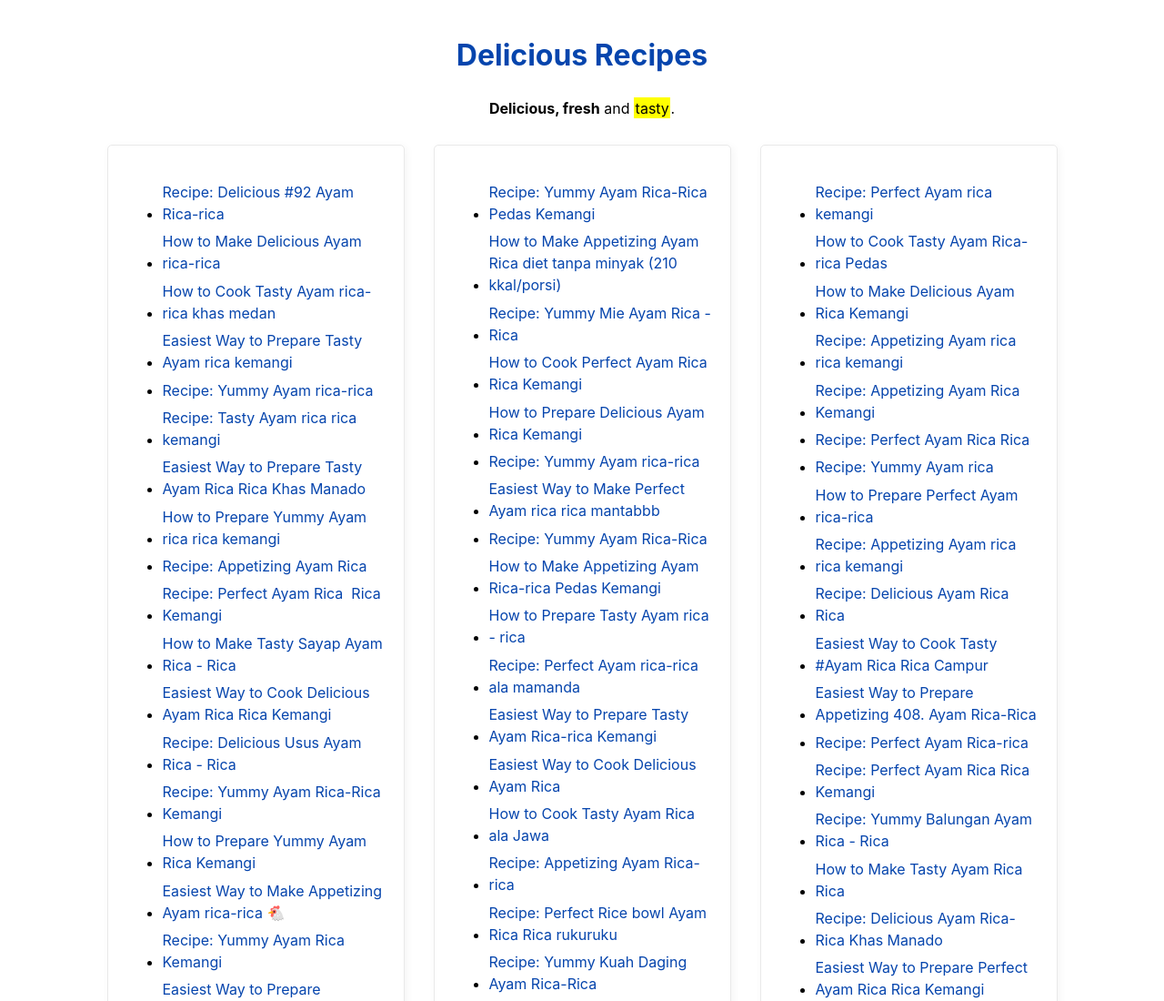
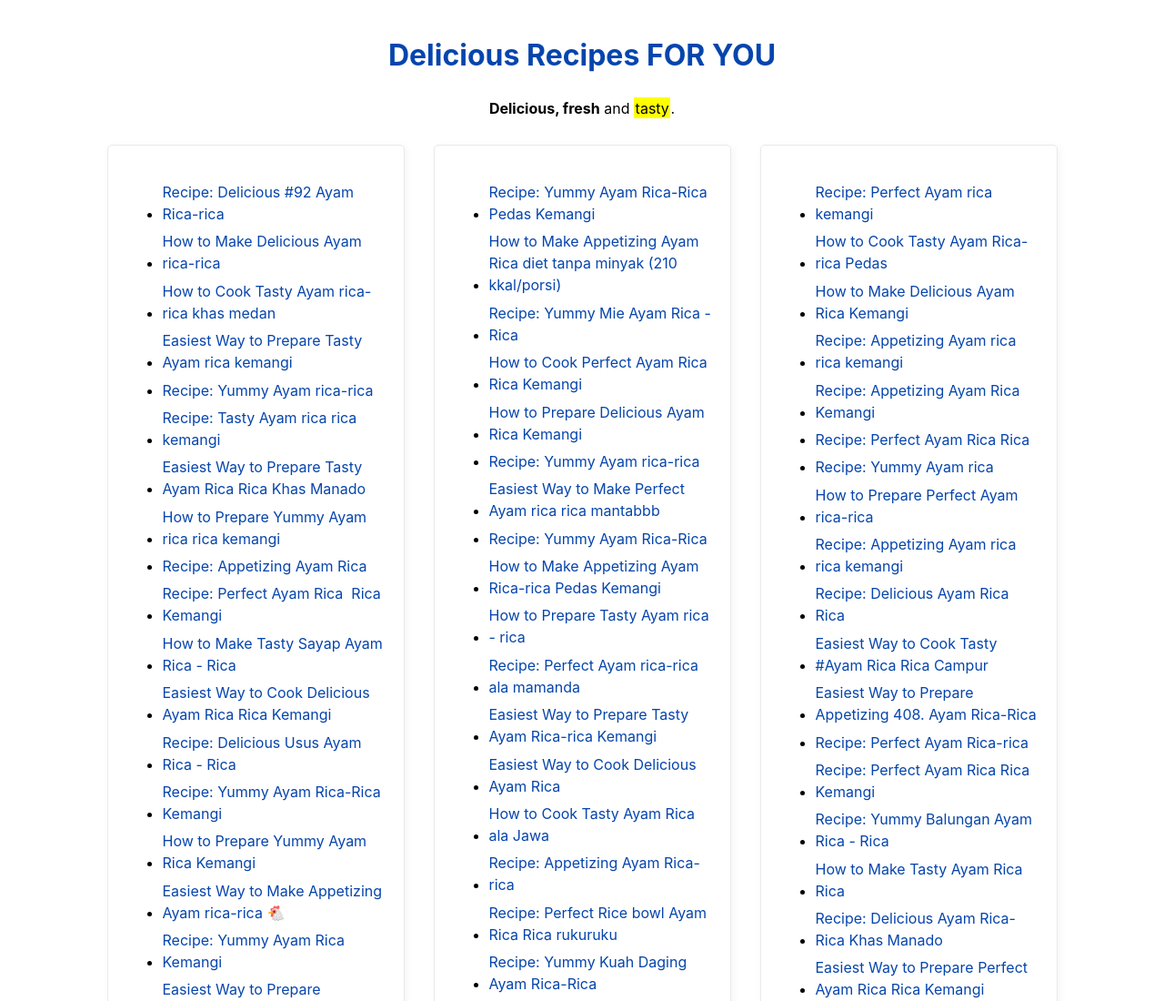
Before and after one commit to jangantanya/test, a plain HTML site: page example_stupidbot_html/index.html in a window 1280 px wide. Shown: the top 1100 px of the page at 91% size. Drawn offline with Linux system fonts and the light colour scheme.

Commit message:
Update index.html

```diff
--- a/example_stupidbot_html/index.html
+++ b/example_stupidbot_html/index.html
@@ -13,7 +13,7 @@
 </head>
 <body>
     <header>
-        <h1><a href="index.html">Delicious Recipes</a></h1>
+        <h1><a href="index.html">Delicious Recipes FOR YOU</a></h1>
         <p><b>Delicious, fresh</b> and <mark>tasty</mark>.</p>
     </header>
     <main>
```
